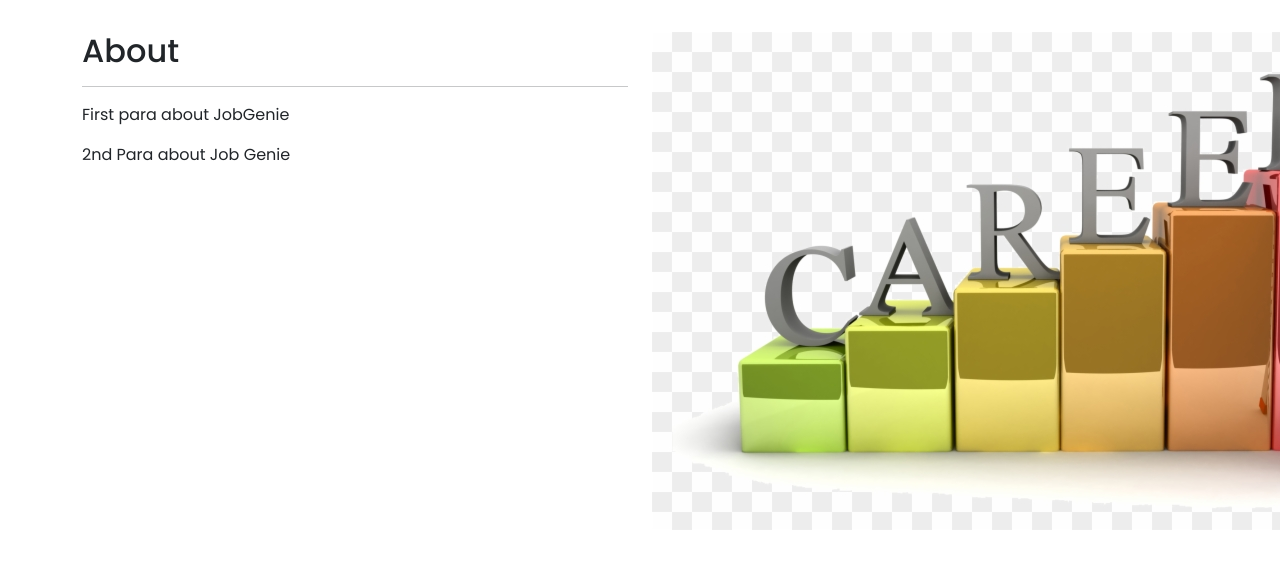
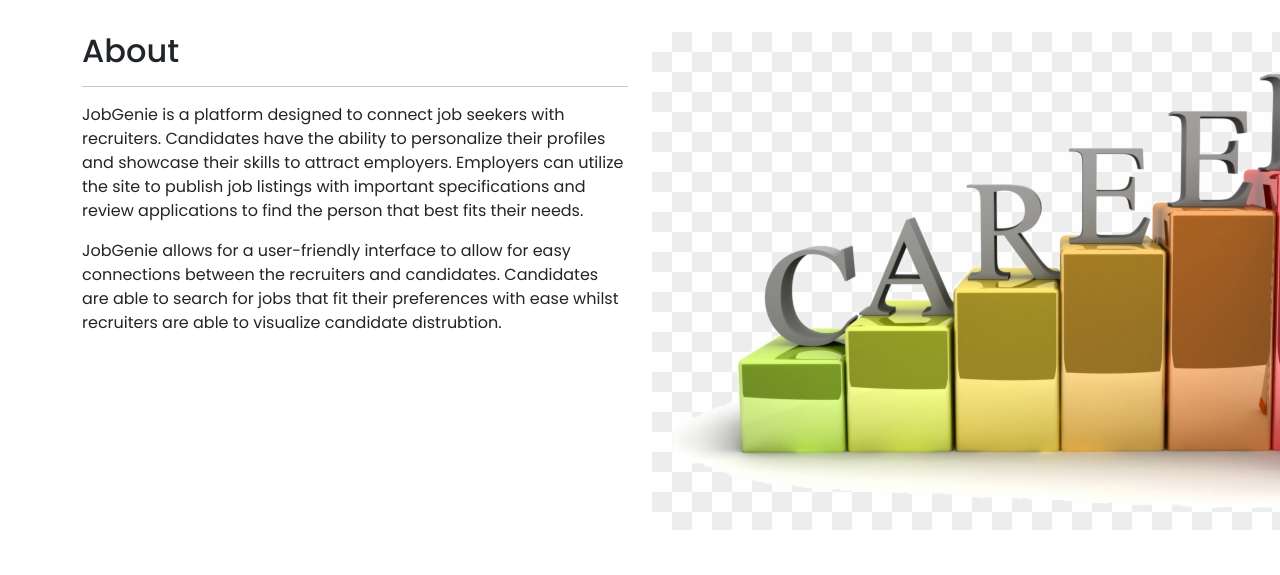
Before and after one commit to meeraranjan/jobgenie, a Django app: page /about in a window 1280 px wide; the page is wider, and only the part inside the window is pictured. Shown: the part 66-641 px from the top of that part. Run offline with Django 5.2, Linux system fonts and the light colour scheme; some libraries are stand-ins or nearby versions.

Commit message:
added some paragraphs in the placeholder in about page

```diff
--- a/home/templates/home/about.html
+++ b/home/templates/home/about.html
@@ -8,10 +8,15 @@
                 <h2>About</h2>
                 <hr />
                 <p>
-                    First para about JobGenie
+                    JobGenie is a platform designed to connect job seekers with recruiters. Candidates have the
+                    ability to personalize their profiles and showcase their skills to attract employers. Employers can
+                    utilize the site to publish job listings with important specifications and review applications
+                    to find the person that best fits their needs.
                 </p>
                 <p>
-                    2nd Para about Job Genie
+                    JobGenie allows for a user-friendly interface to allow for easy connections between the recruiters and
+                    candidates. Candidates are able to search for jobs that fit their preferences with ease whilst recruiters
+                    are able to visualize candidate distrubtion.
                 </p>
             </div>
             <div class="col-md-6 mx-auto mb-3 text-center">
--- a/jobs/templates/jobs/job_detail.html
+++ b/jobs/templates/jobs/job_detail.html
@@ -29,7 +29,6 @@
           <h5>Required Skills</h5>
           <p class="mb-0">
             {% if job.skills %}
-              <!-- display comma-separated skills as chips -->
               {% for s in job.skill_list %}
                 <span class="badge bg-secondary me-1">{{ s }}</span>
               {% endfor %}
```
